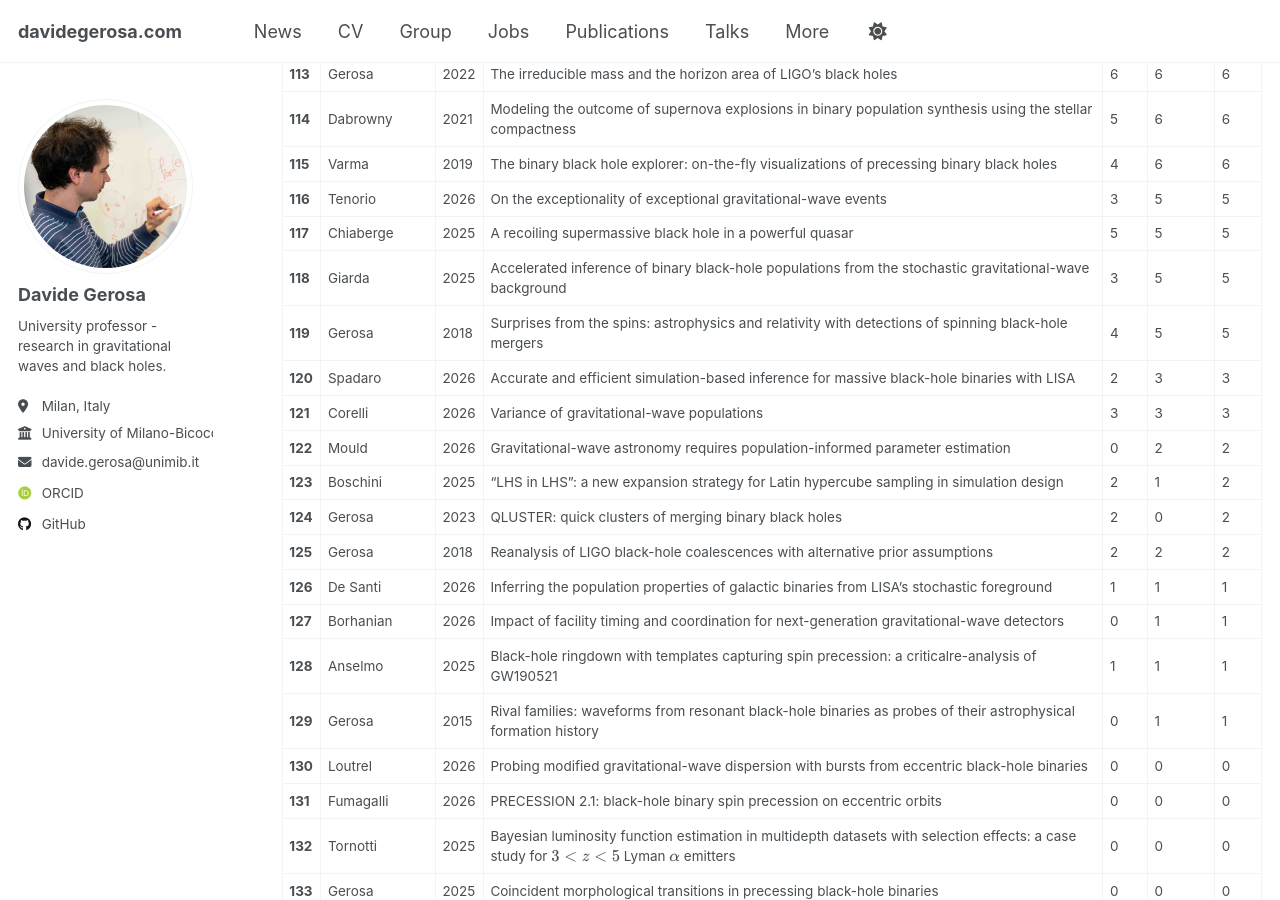
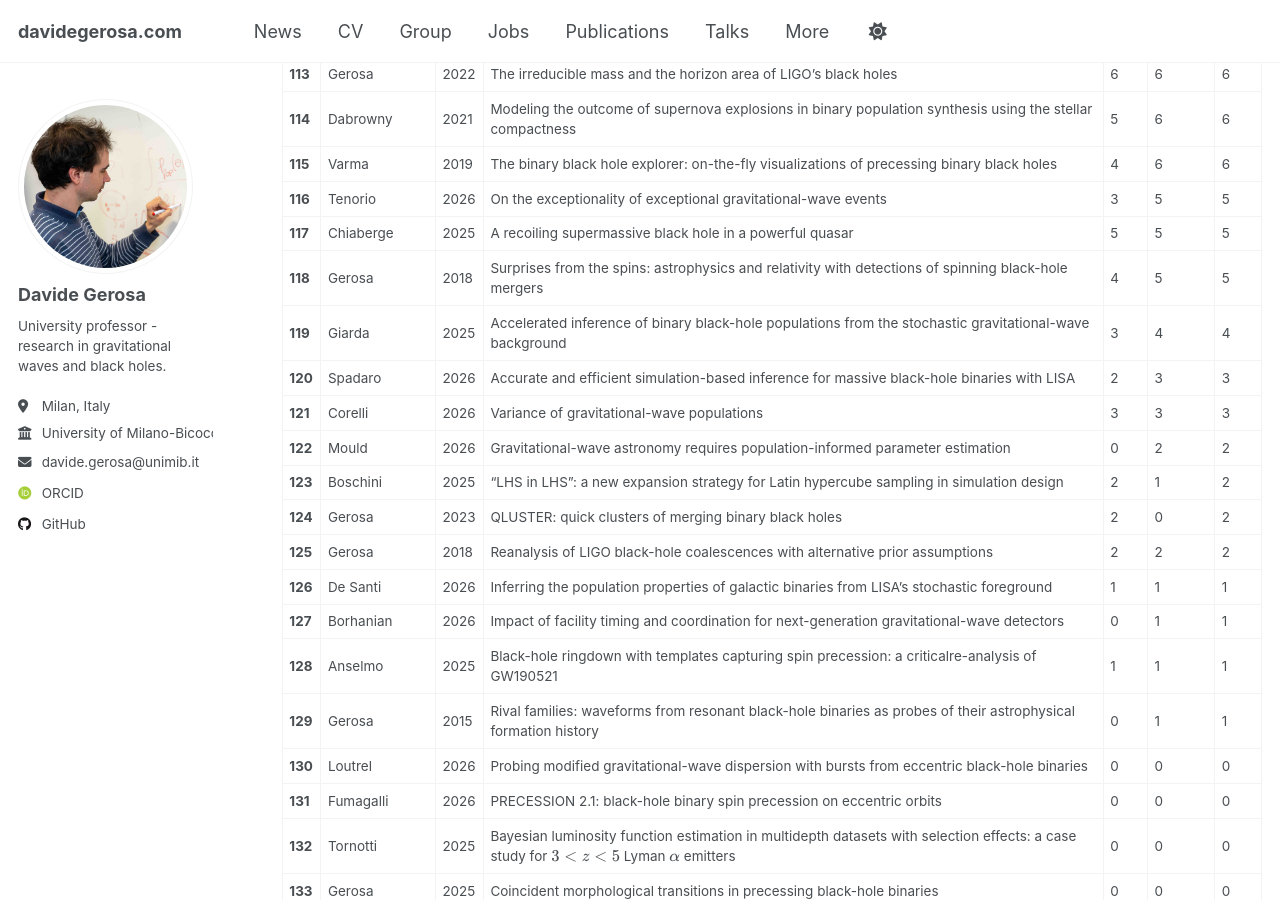
Before and after one commit to dgerosa/website, a Jekyll site: the page built from _pages/citations.md, in a window 1280 px wide and 900 px high, scrolled down 5033 px. Built offline with Jekyll 4.4.1, drawn with Linux system fonts in a browser that asks for light colours; some web fonts are replaced; some of the changed text lies outside the part shown.

Commit message:
Website update from workflow

```diff
--- a/_pages/_citations.md
+++ b/_pages/_citations.md
@@ -126,8 +126,8 @@
 | **115** | Varma | 2019 | The binary black hole explorer: on-the-fly visualizations of precessing binary black holes | 4 | 6 | 6 |
 | **116** | Tenorio | 2026 | On the exceptionality of exceptional gravitational-wave events | 3 | 5 | 5 |
 | **117** | Chiaberge | 2025 | A recoiling supermassive black hole in a powerful quasar | 5 | 5 | 5 |
-| **118** | Giarda | 2025 | Accelerated inference of binary black-hole populations from the stochastic gravitational-wave background | 3 | 5 | 5 |
-| **119** | Gerosa | 2018 | Surprises from the spins: astrophysics and relativity with detections of spinning black-hole mergers | 4 | 5 | 5 |
+| **118** | Gerosa | 2018 | Surprises from the spins: astrophysics and relativity with detections of spinning black-hole mergers | 4 | 5 | 5 |
+| **119** | Giarda | 2025 | Accelerated inference of binary black-hole populations from the stochastic gravitational-wave background | 3 | 4 | 4 |
 | **120** | Spadaro | 2026 | Accurate and efficient simulation-based inference for massive black-hole binaries with LISA | 2 | 3 | 3 |
 | **121** | Corelli | 2026 | Variance of gravitational-wave populations | 3 | 3 | 3 |
 | **122** | Mould | 2026 | Gravitational-wave astronomy requires population-informed parameter estimation | 0 | 2 | 2 |
```
Also changed, not shown: other parts of _pages/_citations.md (+13 -13 lines), _pages/_group.md (+1 -1 lines), _pages/_publications.md (+1 -1 lines), _pages/_talks.md (+1 -1 lines).
